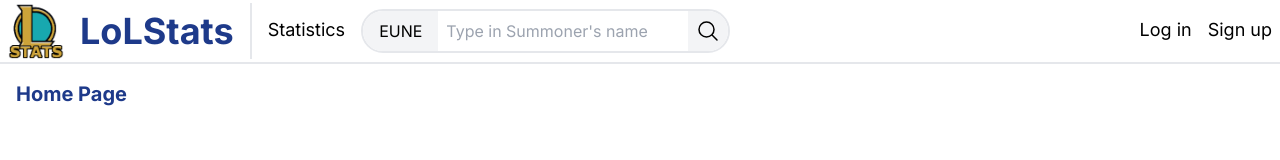
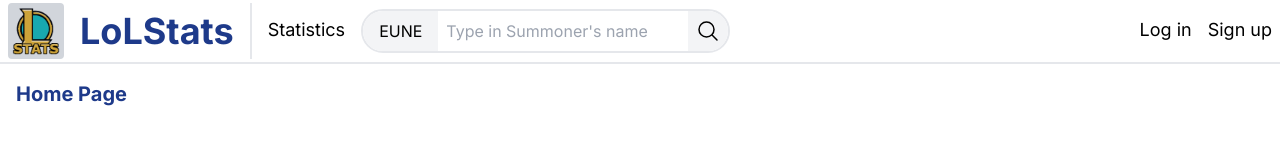
Before and after one commit to Piszczek999/NextJS-Riot-API, a Next.js app: page / in a window 1280 px wide. Shown: the top 160 px of the page. Built offline with nearby package versions, Linux system fonts and the light colour scheme.

Commit message:
Adding keys to iterators

```diff
--- a/app/components/Match.jsx
+++ b/app/components/Match.jsx
@@ -130,7 +130,10 @@ export default function Match({ match, puuid }) {
               width={30}
             />
           ) : (
-            <div className="size-30px bg-gray-300 border-2 border-gray-400"></div>
+            <div
+              key={item}
+              className="size-30px bg-gray-300 border-2 border-gray-400"
+            ></div>
           )
         )}
       </div>
@@ -152,8 +155,8 @@ export default function Match({ match, puuid }) {
         <div className="flex flex-col gap-px w-24 whitespace-nowrap overflow-hidden mx-1">
           {match.info.participants
             .filter((player) => player.teamId === 100)
-            .map((player) => (
-              <div className="flex items-center gap-1">
+            .map((player, r) => (
+              <div key={r} className="flex items-center gap-1">
                 <img
                   className="rounded"
                   src={`https://ddragon.leagueoflegends.com/cdn/13.16.1/img/champion/${player.championName}.png`}
@@ -174,8 +177,8 @@ export default function Match({ match, puuid }) {
         <div className="flex flex-col gap-px w-24 whitespace-nowrap overflow-hidden mx-1">
           {match.info.participants
             .filter((player) => player.teamId === 200)
-            .map((player) => (
-              <div className="flex items-center gap-1">
+            .map((player, r) => (
+              <div key={r} className="flex items-center gap-1">
                 <img
                   className="rounded"
                   src={`https://ddragon.leagueoflegends.com/cdn/13.16.1/img/champion/${player.championName}.png`}
--- a/app/components/MatchHistory.jsx
+++ b/app/components/MatchHistory.jsx
@@ -39,8 +39,11 @@ export default function MatchHistory({ summoner, matchIds }) {
         />
       ))}
       {loading &&
-        [1, 2, 3, 4, 5].map(() => (
-          <div className="flex h-24 gap-4 shadow px-2 bg-gray-100 items-center">
+        [1, 2, 3, 4, 5].map((e) => (
+          <div
+            key={e}
+            className="flex h-24 gap-4 shadow px-2 bg-gray-100 items-center"
+          >
             <div className="basis-20 h-5/6 bg-gray-200 rounded"></div>
             <div className="basis-20 h-5/6 bg-gray-200 rounded"></div>
             <div className="basis-32 h-5/6 bg-gray-200 rounded"></div>
--- a/app/components/Navbar.jsx
+++ b/app/components/Navbar.jsx
@@ -18,7 +18,12 @@ export default function Navbar() {
           href="/"
           className="md:border-r-2 md:pr-4 flex gap-4 items-center"
         >
-          <img src="/lolStats-logo.png" alt="" width={56} />
+          <img
+            className="bg-gray-300 rounded p-1 hover:bg-blue-200"
+            src="/lolStats-logo.png"
+            alt=""
+            width={56}
+          />
           <h1 className="text-4xl hover:text-blue-700">LoLStats</h1>
         </Link>
         <div className="md:hidden">
```
